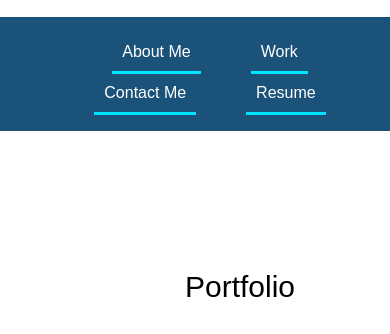
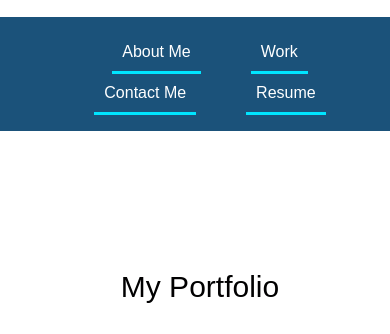
Before and after one commit to anicrob/week-2-challenge, a plain HTML site: page index.html in a window 390 px wide. Shown: the part 58-392 px from the top of the page. Drawn offline with Linux system fonts and the light colour scheme.

Commit message:
fixed the header in the cover section

```diff
--- a/Assets/style.css
+++ b/Assets/style.css
@@ -57,7 +57,6 @@ a {
     margin-bottom: 15px;
     width: 200px;
     font-size: 30px;
-    border-radius: 30px;
 }
 #about-me-section{
     display:flex;
@@ -231,4 +230,11 @@ heading li:hover{
         display: inline-block;
         padding:10px;
     }
+    #cover {
+        justify-content: space-around;
+    }
+    #cover header{
+        position:relative;
+        left:30px;
+    }
 }
--- a/index.html
+++ b/index.html
@@ -21,7 +21,7 @@
         </nav>
     </heading>
     <div id="cover">
-        <header>Portfolio</header>
+        <header>My Portfolio</header>
     </div>
     <section class="content-section" id="about-me-section">
         <header>
```
